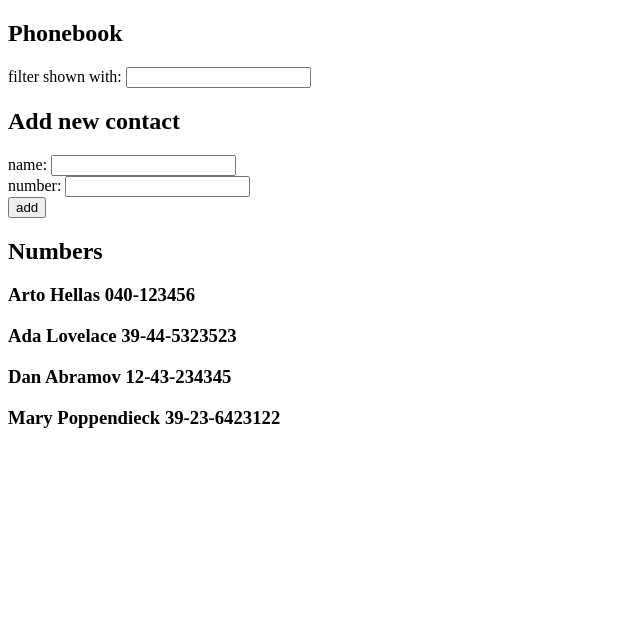
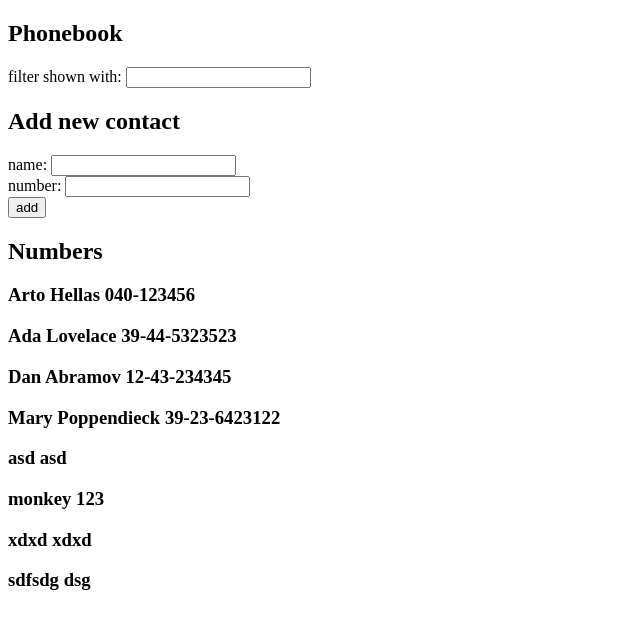
Before and after one commit to Jeeere/fullstack, a React (Create React App) app in the folder osa2/puhelinluettelo/: page / in a window 1280 px wide. Shown: the top 628 px of the page, without its empty margins (0-640 px from the left). Built offline with nearby package versions, Linux system fonts and the light colour scheme; data requests are answered from the project's data file; the HTML template or start-up script is replaced by a standard one.

Commit message:
Add exercise 2.15

```diff
--- a/osa2/puhelinluettelo/db.json
+++ b/osa2/puhelinluettelo/db.json
@@ -1,5 +1,5 @@
 {
-  "persons":[
+  "persons": [
     {
       "name": "Arto Hellas",
       "number": "040-123456",
@@ -19,6 +19,26 @@
       "name": "Mary Poppendieck",
       "number": "39-23-6423122",
       "id": 4
+    },
+    {
+      "name": "asd",
+      "number": "asd",
+      "id": 5
+    },
+    {
+      "name": "monkey",
+      "number": "123",
+      "id": 6
+    },
+    {
+      "name": "xdxd",
+      "number": "xdxd",
+      "id": 7
+    },
+    {
+      "name": "sdfsdg",
+      "number": "dsg",
+      "id": 8
     }
   ]
 }
--- a/osa2/puhelinluettelo/src/App.js
+++ b/osa2/puhelinluettelo/src/App.js
@@ -46,11 +46,15 @@ const App = () => {
     if (persons.some((e) => e.name === newName)) {
       alert(`${newName} is already added to phonebook`);
     } else {
-      const copy = [...persons];
-      copy.push({ name: newName, number: newPhone });
-      setPersons(copy);
-      setFilteredPersons(copy);
-      setNewFilter("");
+      axios
+        .post('http://localhost:3001/persons', { name: newName, number: newPhone })
+        .then(response => {
+          setPersons(persons.concat(response.data))
+          setFilteredPersons(persons.concat(response.data))
+          setNewFilter('')
+          setNewName('')
+          setNewPhone('')
+      })
     }
   };
 
```
